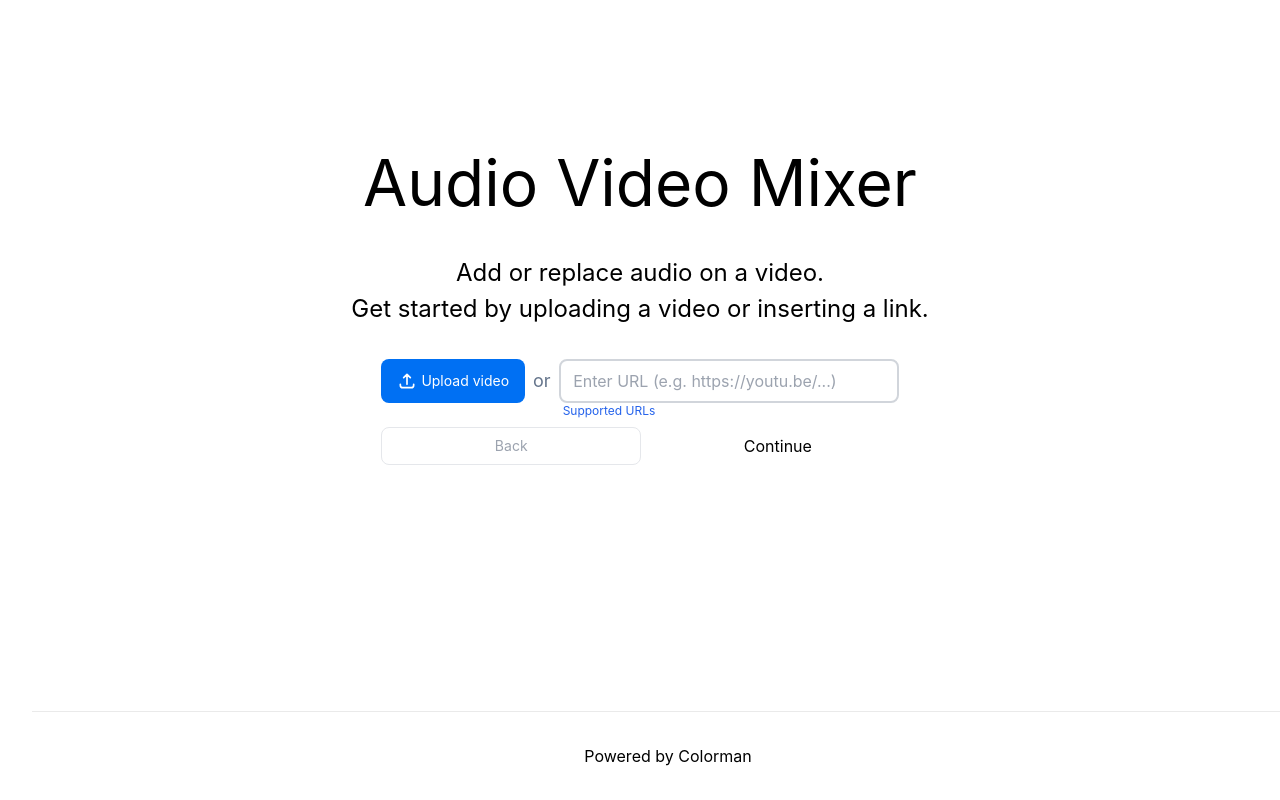
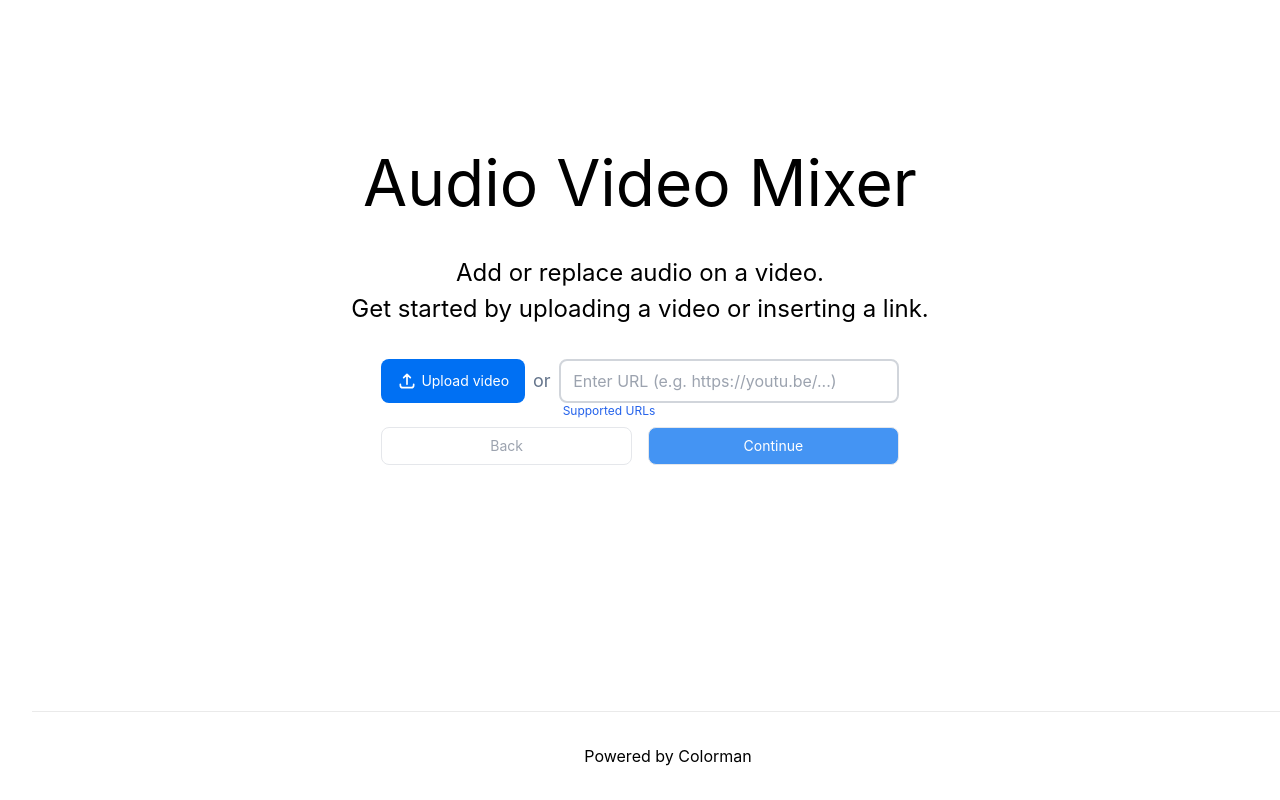
Before and after one commit to TheColorman/audio-replacer, a Next.js app: page / in a window 1280 px wide. Shown: the top 800 px of the page. Built offline with nearby package versions, Linux system fonts and the light colour scheme.

Commit message:
:lipstick: Added disabled primary button

```diff
--- a/styles/Home.module.css
+++ b/styles/Home.module.css
@@ -93,6 +93,14 @@
   @apply flex items-center justify-center;
 }
 
+.buttonPrimaryDisabled {
+  @apply bg-[#4494f3] text-white text-center text-sm py-2 px-4 rounded-lg border;
+  @apply cursor-not-allowed;
+  @apply outline-2 outline-blue-300 focus-within:outline;
+  @apply flex items-center justify-center;
+}
+
+
 .buttonSecondary {
   @apply text-[#0070f3] text-center text-sm py-2 px-4 rounded-lg border-2;
   @apply hover:bg-[#e9effe] hover:border-[#d2e3fc];
```
